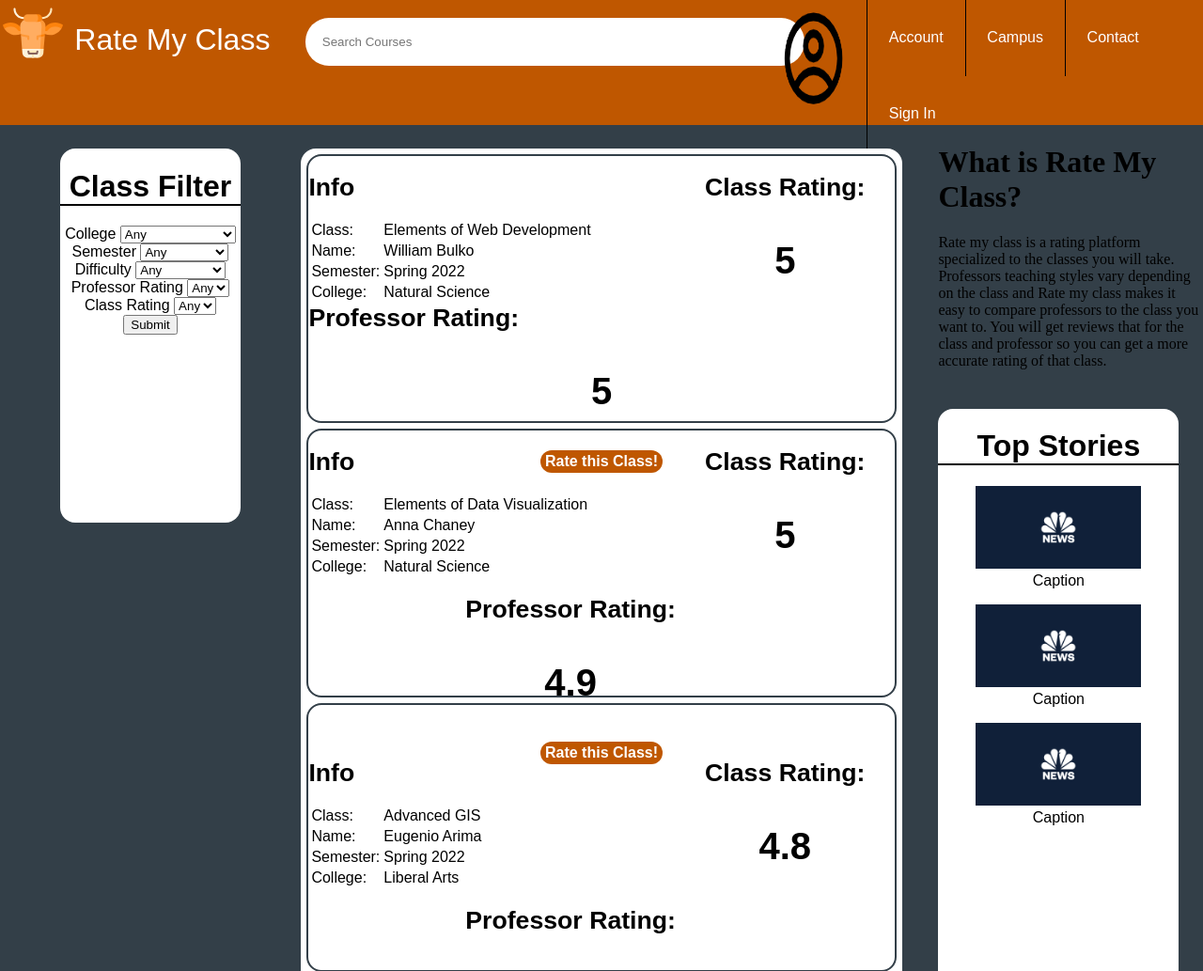
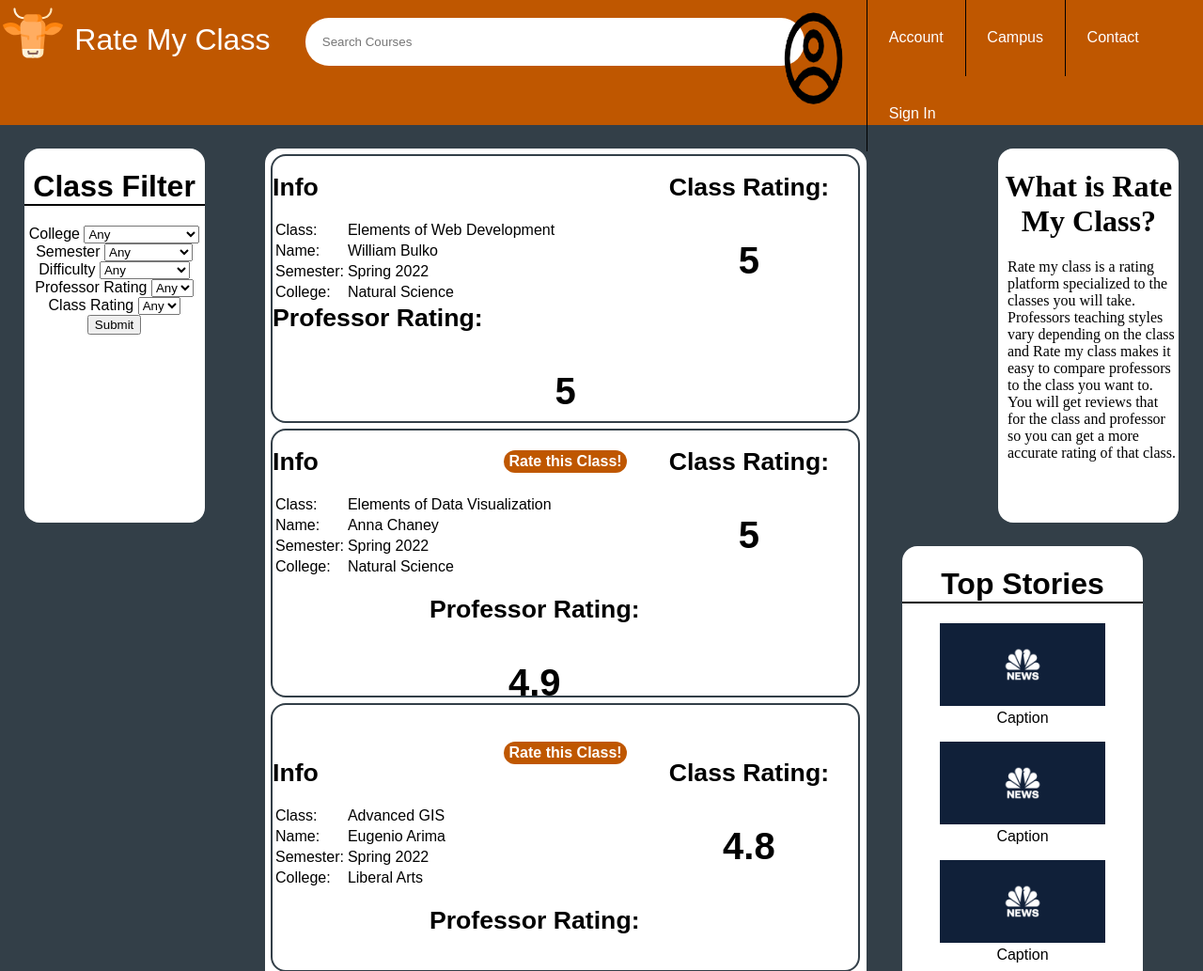
Before and after one commit to waltsco059/ratemyclass, a PHP site: page /index.html in a window 1280 px wide. Shown: the top 1033 px of the page at 94% size. Run offline with PHP 8.4, Linux system fonts and the light colour scheme.

Commit message:
Add files via upload

```diff
--- a/style.css
+++ b/style.css
@@ -103,7 +103,7 @@ footer {
     width: 15%;
     height: 30%;
     margin-top: 2%;
-    margin-left: 5%;
+    margin-left: 2%;
     border-radius: 1em;
 }
 
@@ -199,6 +199,26 @@ footer {
 
 }
 
+/* Description */
+#description {
+    float: right;
+    background-color: #ffffff;
+    width: 15%;
+    height: 30%;
+    margin-top: 2%;
+    margin-left: 0%;
+    margin-right: 2%;
+    border-radius: 1em;
+}
+
+#description h1 {
+    text-align: center;
+}
+
+#description p {
+    margin-left: 5%;
+}
+
 /* News */
 #news-section {
     float: left;
```
